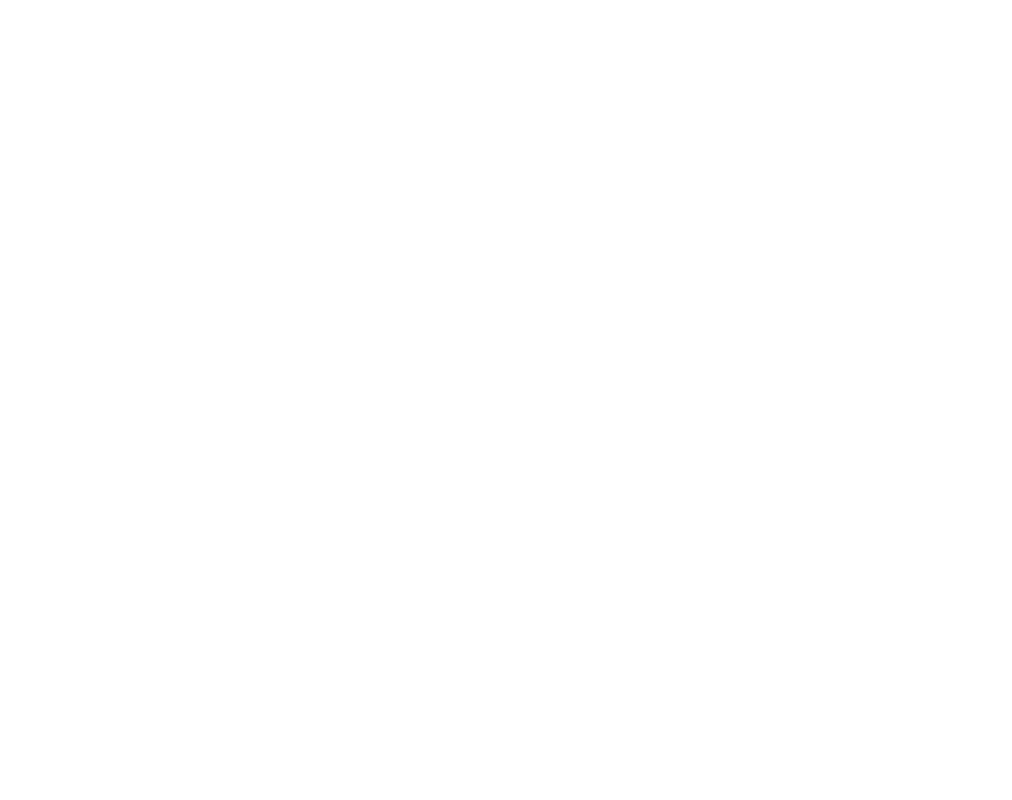
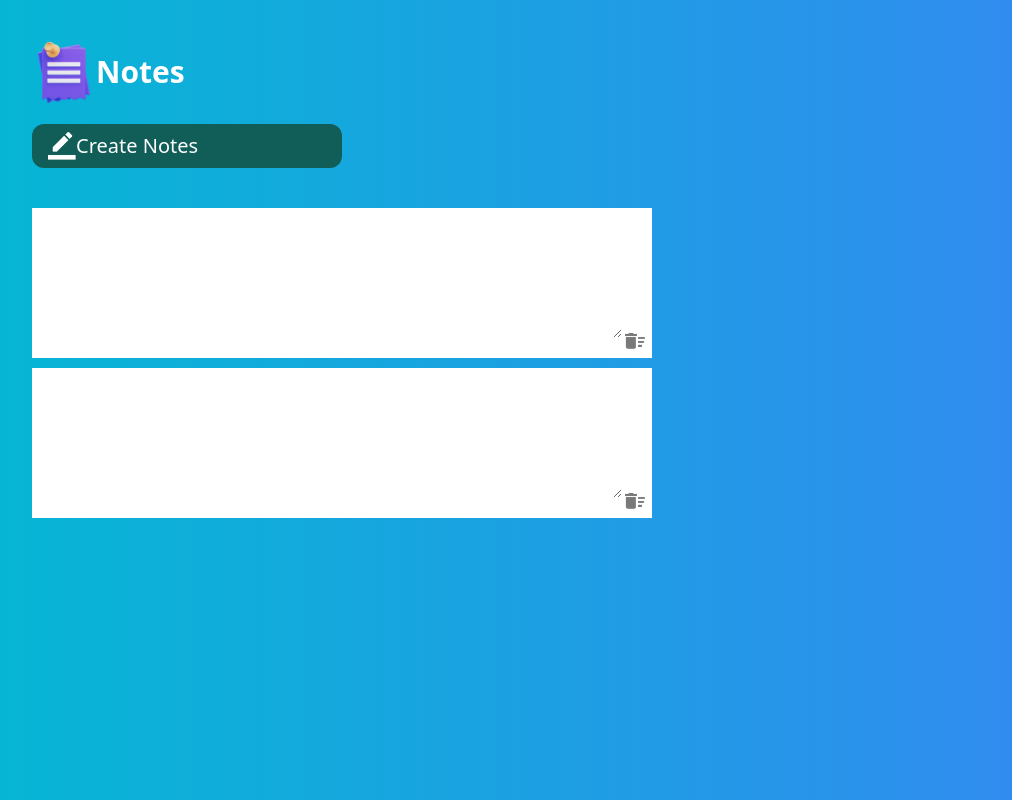
Before and after one commit to rashedahmed0/note-app, a plain HTML site: page index.html in a window 1280 px wide. Shown: the whole page, without its empty margins (8-1020 px from the left). Drawn offline with nearby package versions, Linux system fonts and the light colour scheme.

Commit message:
complete html and cssssssss

```diff
--- a/index.html
+++ b/index.html
@@ -5,13 +5,60 @@
     <meta charset="UTF-8">
     <meta name="viewport" content="width=device-width, initial-scale=1.0">
     <script src="https://cdn.tailwindcss.com"></script>
+    <style>
+        .note-area {
+            width: 50%;
+            height: 150px;
+            position: relative;
+            background-color: #fff;
+            margin-bottom: 10px;
+            box-sizing: border-box;
+            padding: 20px 30px;
+        }
+
+        button {
+            position: absolute;
+            bottom: 7px;
+            right: 7px;
+            width: 20px;
+            height: 20px;
+        }
+
+        textarea {
+            width: 100%;
+            height: 100%;
+            outline: none;
+            /* border: 2px solid #ccc; */
+            box-sizing: border-box;
+            resize: none;
+            overflow: hidden;
+        }
+    </style>
 </head>
 
-<body>
-    <div class="title">
-        <img src="" alt="">
-        <h1></h1>
+<body class="bg-gradient-to-r from-cyan-500 to-blue-500 pl-10 pt-10 ">
+    <div class="title mb-5 flex justify-start items-center">
+        <img class="w-16" src="./images/notes.png" alt="">
+        <h1 class="text-3xl font-bold text-white">Notes</h1>
+    </div>
+    <div class="flex p-2 pl-4 mb-10 rounded-xl bg-teal-800 w-[25%] justify-start items-center ">
+        <img class="w-7" src="./images/edit.png" alt="">
+        <p class="text-xl font-medium text-white">Create Notes</p>
+    </div>
+    <div class="pb-20">
+        <section class="note-area">
+            <textarea></textarea>
+            <button><img src="./images/delete.png" alt=""></button>
+        </section>
+        <div class="note-area">
+            <textarea></textarea>
+            <button><img src="./images/delete.png" alt=""></button>
+        </div>
     </div>
 </body>
 
+<script>
+
+</script>
+
 </html>
```
